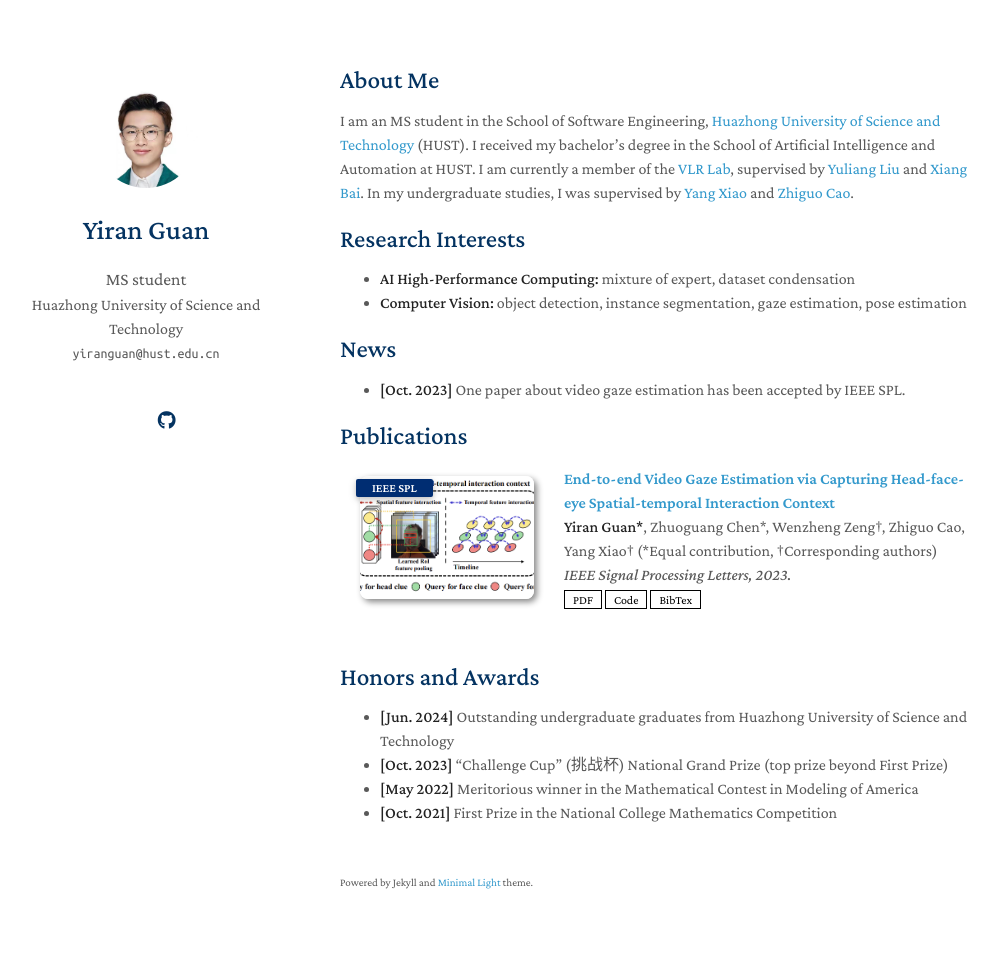
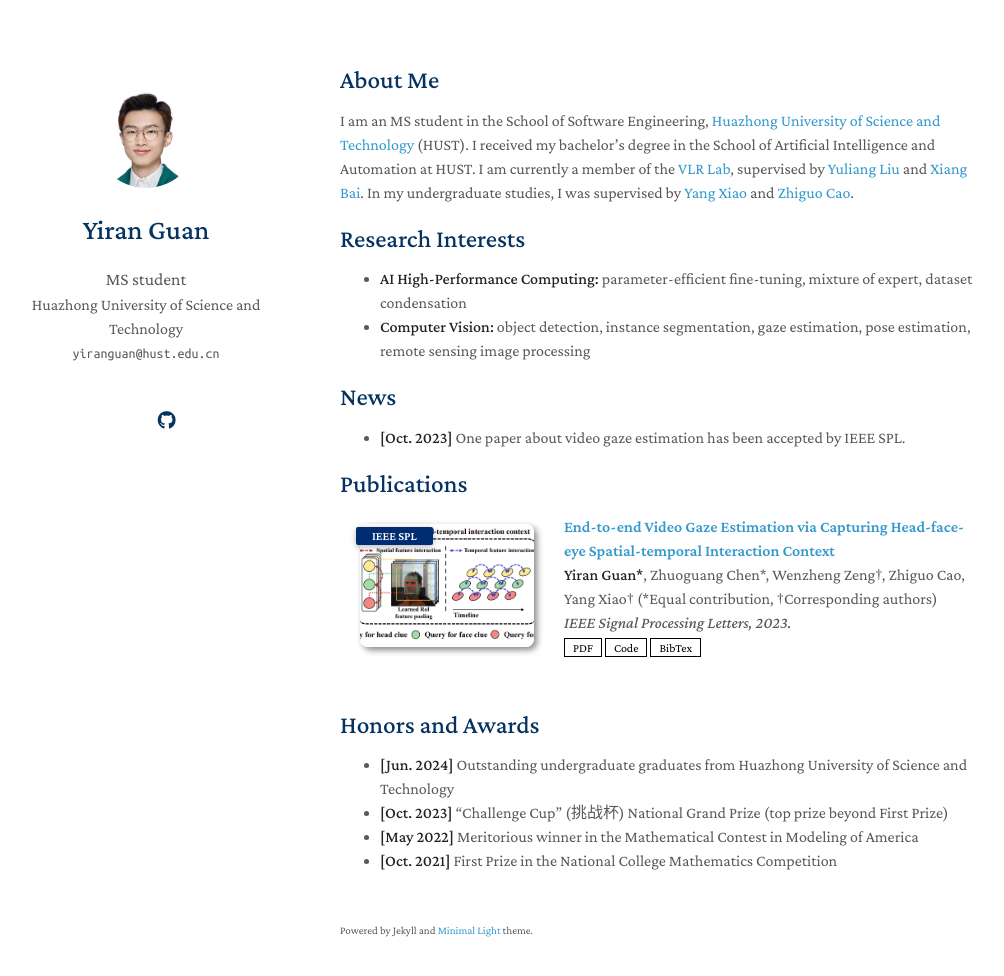
Before and after one commit to 1ranGuan/1ranGuan.github.io, a Jekyll site: the page built from index.md, in a window 1280 px wide and 1011 px high. Shown: the top 976 px of the window, without its empty margins (130-1134 px from the left). Built offline with Jekyll 4.4.1, drawn with Linux system fonts in a browser that asks for light colours; nearby versions of some CDN libraries; a style sheet for code colours, icons or effects is not loaded; our own code applies the rules of GitHub Pages for plain Markdown files.

Commit message:
Update index.md

```diff
--- a/index.md
+++ b/index.md
@@ -8,8 +8,8 @@ I am an MS student in the School of Software Engineering, [Huazhong University o
 
 ## Research Interests
 
-- **AI High-Performance Computing:** mixture of expert, dataset condensation
-- **Computer Vision:** object detection, instance segmentation, gaze estimation, pose estimation
+- **AI High-Performance Computing:** parameter-efficient fine-tuning, mixture of expert, dataset condensation
+- **Computer Vision:** object detection, instance segmentation, gaze estimation, pose estimation, remote sensing image processing
 
 ## News
 
```
